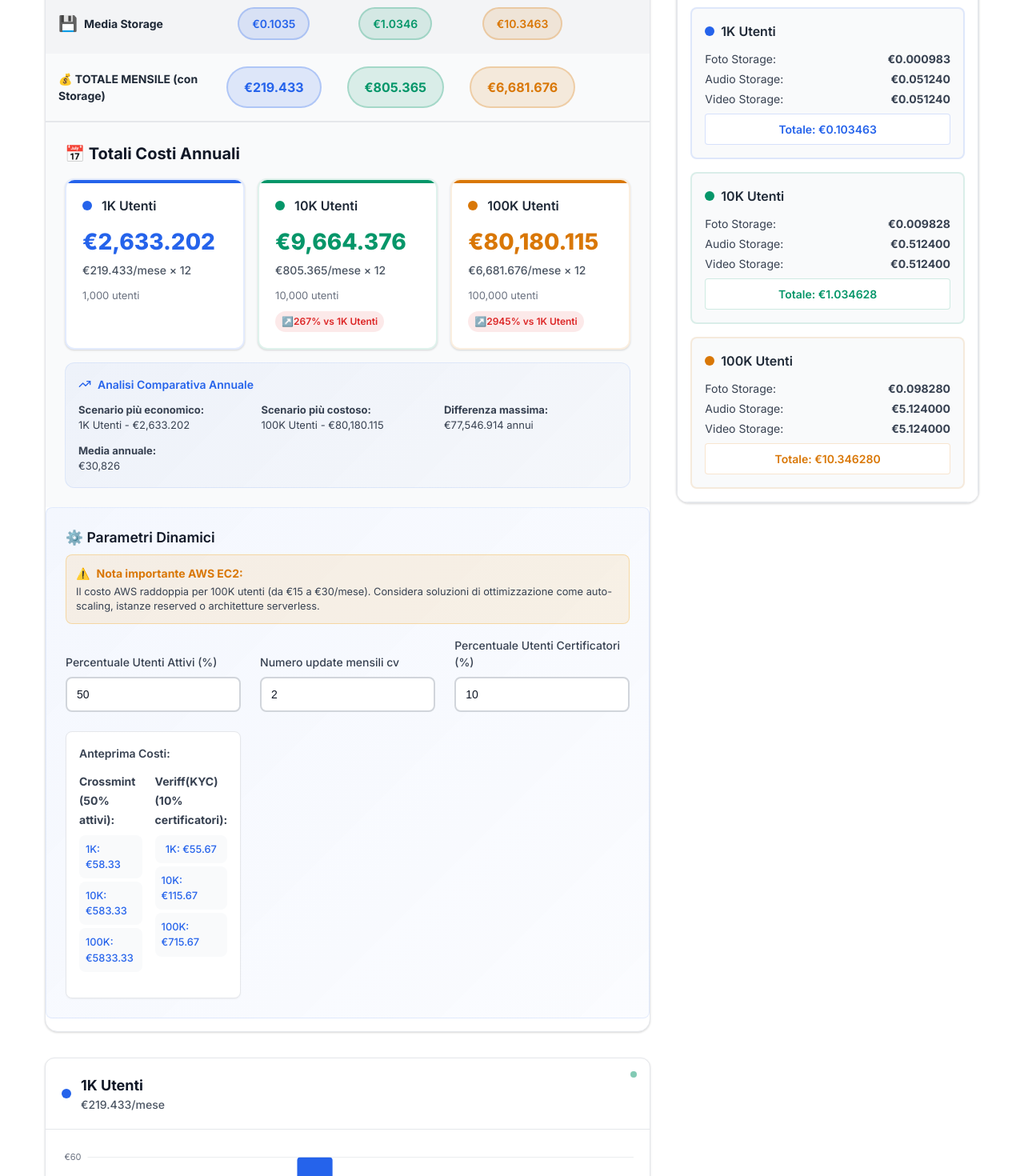
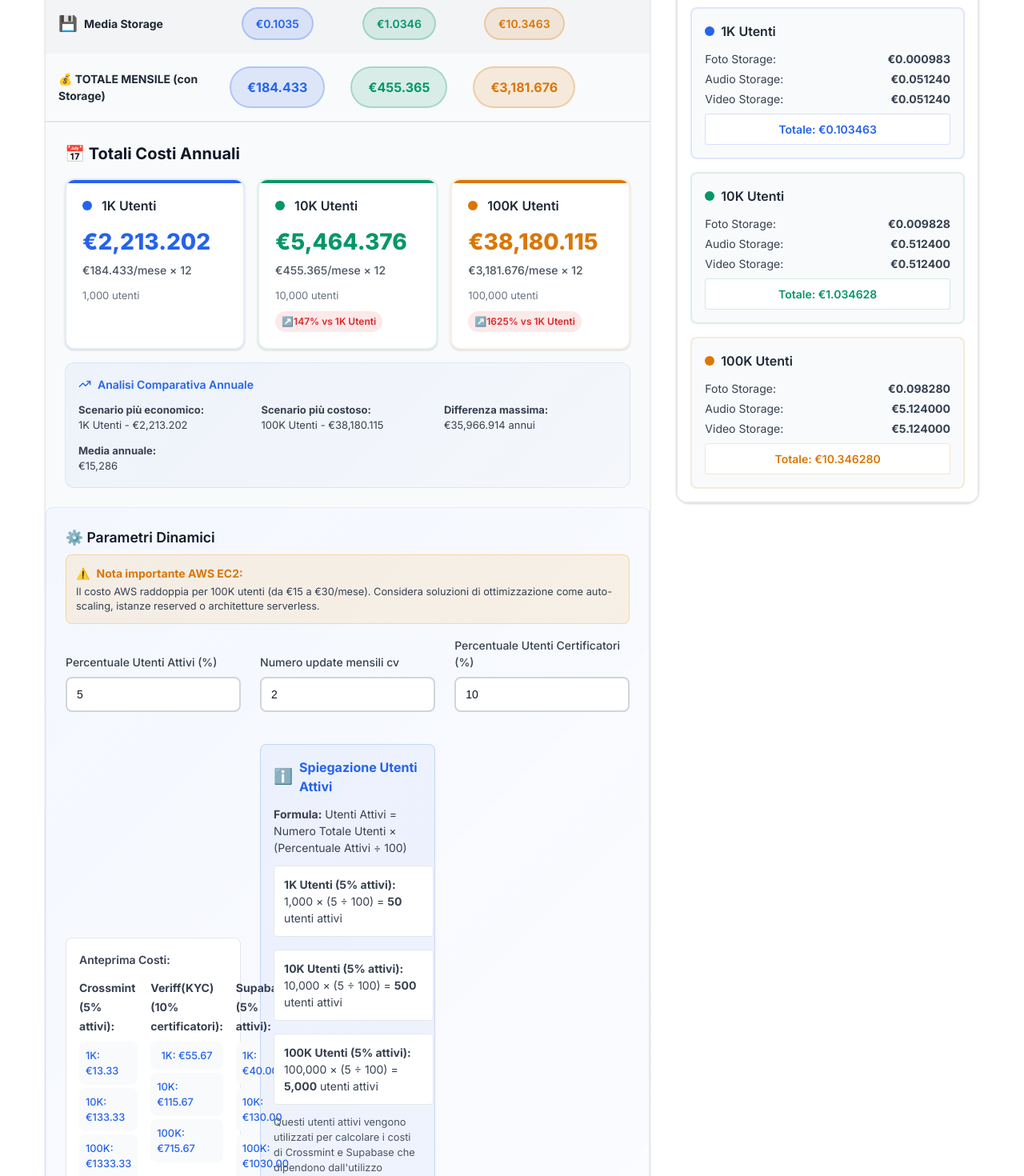
Before and after one commit to marconisoftwarw/JETCV-WEB-CALCULATOR, a React (Vite) app: page / in a window 1280 px wide. Shown: the part 1330-2800 px from the top of the page at 80% size. Built offline with nearby package versions, Linux system fonts and the light colour scheme.

Commit message:
fix code

```diff
--- a/src/Dati.tsx
+++ b/src/Dati.tsx
@@ -173,7 +173,7 @@ export default function DashboardServizi() {
   });
 
   // State per parametri di Crossmint
-  const [percentualeUtentiAttivi, setPercentualeUtentiAttivi] = useState(50); // Percentuale degli utenti attivi
+  const [percentualeUtentiAttivi, setPercentualeUtentiAttivi] = useState(5); // Percentuale degli utenti attivi
   const [numeroUpdateMint, setNumeroUpdateMint] = useState(2);
 
   // State per parametri di Veriff(KYC)
@@ -240,6 +240,17 @@ export default function DashboardServizi() {
     [percentualeUtentiAttivi, numeroUpdateMint],
   );
 
+  // Funzione per calcolare il costo di Supabase
+  const calcolaCostoSupabase = useCallback(
+    (numeroUtenti: number) => {
+      // Formula: 30 + (0.20 * utenti attivi al mese)
+      const utentiAttiviEffettivi =
+        (numeroUtenti * percentualeUtentiAttivi) / 100;
+      return 30 + 0.2 * utentiAttiviEffettivi;
+    },
+    [percentualeUtentiAttivi],
+  );
+
   // Scenari ordinati
   const scenariOrdinati = useMemo(
     () => scenariCustom.sort((a, b) => a.ordinamento - b.ordinamento),
@@ -265,6 +276,10 @@ export default function DashboardServizi() {
           // Applica la formula speciale per Veriff(KYC)
           if (s.servizio === "Veriff(KYC)") {
             costo = calcolaCostoVeriff(1000);
+          }
+          // Applica la formula speciale per Supabase
+          if (s.servizio === "Supabase") {
+            costo = calcolaCostoSupabase(1000);
           }
           // App Store e Play Store hanno costi fissi
           if (s.servizio === "App Store") {
@@ -286,6 +301,10 @@ export default function DashboardServizi() {
           if (s.servizio === "Veriff(KYC)") {
             costo = calcolaCostoVeriff(10000);
           }
+          // Applica la formula speciale per Supabase
+          if (s.servizio === "Supabase") {
+            costo = calcolaCostoSupabase(10000);
+          }
           // App Store e Play Store hanno costi fissi
           if (s.servizio === "App Store") {
             costo = 8.25; // 99€/anno = 8.25€/mese
@@ -302,9 +321,13 @@ export default function DashboardServizi() {
           if (s.servizio === "Crossmint") {
             costo = calcolaCostoCrossmint(100000);
           }
-          // Applica la formula speciale per Veriff(KYC)
+          // Applica la formula speciale per Veriff(KYC)")
           if (s.servizio === "Veriff(KYC)") {
             costo = calcolaCostoVeriff(100000);
+          }
+          // Applica la formula speciale per Supabase
+          if (s.servizio === "Supabase") {
+            costo = calcolaCostoSupabase(100000);
           }
           // App Store e Play Store hanno costi fissi
           if (s.servizio === "App Store") {
@@ -323,9 +346,13 @@ export default function DashboardServizi() {
           if (s.servizio === "Crossmint") {
             costo = calcolaCostoCrossmint(scenario.utenti);
           }
-          // Applica la formula speciale per Veriff(KYC)
+          // Applica la formula speciale per Veriff(KYC)")
           if (s.servizio === "Veriff(KYC)") {
             costo = calcolaCostoVeriff(scenario.utenti);
+          }
+          // Applica la formula speciale per Supabase
+          if (s.servizio === "Supabase") {
+            costo = calcolaCostoSupabase(scenario.utenti);
           }
           // App Store e Play Store hanno costi fissi
           if (s.servizio === "App Store") {
@@ -362,6 +389,7 @@ export default function DashboardServizi() {
     scenariOrdinati,
     calcolaCostoCrossmint,
     calcolaCostoVeriff,
+    calcolaCostoSupabase,
     mediaTable,
   ]);
 
@@ -446,10 +474,31 @@ export default function DashboardServizi() {
 
     // Dati servizi esistenti
     const serviziData = serviziRicorrenti.map((s) => {
-      if (scenario.utenti === 1000) return s.costo1000;
-      if (scenario.utenti === 10000) return s.costo10000;
-      if (scenario.utenti === 100000) return s.costo100000;
-      return Number(s[colonnaKey]) || 0;
+      let costo = 0;
+      if (scenario.utenti === 1000) {
+        costo = s.costo1000 || 0;
+      } else if (scenario.utenti === 10000) {
+        costo = s.costo10000 || 0;
+      } else if (scenario.utenti === 100000) {
+        costo = s.costo100000 || 0;
+      } else {
+        costo = Number(s[colonnaKey]) || 0;
+      }
+
+      // Applica le formule speciali
+      if (s.servizio === "Crossmint") {
+        costo = calcolaCostoCrossmint(scenario.utenti);
+      } else if (s.servizio === "Veriff(KYC)") {
+        costo = calcolaCostoVeriff(scenario.utenti);
+      } else if (s.servizio === "Supabase") {
+        costo = calcolaCostoSupabase(scenario.utenti);
+      } else if (s.servizio === "App Store") {
+        costo = 8.25; // 99€/anno = 8.25€/mese
+      } else if (s.servizio === "Play Store") {
+        costo = 2.08; // 25€ una tantum ammortizzato
+      }
+
+      return costo;
     });
 
     // Dati storage media
@@ -1053,6 +1102,10 @@ export default function DashboardServizi() {
                           if (servizio.servizio === "Veriff(KYC)") {
                             valore = calcolaCostoVeriff(scenario.utenti);
                           }
+                          // Applica la formula speciale per Supabase
+                          if (servizio.servizio === "Supabase") {
+                            valore = calcolaCostoSupabase(scenario.utenti);
+                          }
                           // App Store e Play Store hanno costi fissi
                           if (servizio.servizio === "App Store") {
                             valore = 8.25; // 99€/anno = 8.25€/mese
@@ -1078,6 +1131,7 @@ export default function DashboardServizi() {
                             >
                               {servizio.servizio === "Crossmint" ||
                               servizio.servizio === "Veriff(KYC)" ||
+                              servizio.servizio === "Supabase" ||
                               servizio.servizio === "App Store" ||
                               servizio.servizio === "Play Store" ? (
                                 <span
@@ -1090,7 +1144,8 @@ export default function DashboardServizi() {
                                   }}
                                   title={
                                     servizio.servizio === "Crossmint" ||
-                                    servizio.servizio === "Veriff(KYC)"
+                                    servizio.servizio === "Veriff(KYC)" ||
+                                    servizio.servizio === "Supabase"
                                       ? "Calcolato automaticamente con formula personalizzata"
                                       : "Costo fisso per tutti gli scenari"
                                   }
@@ -1630,7 +1685,7 @@ export default function DashboardServizi() {
                         }
                       }}
                       className="crossmint-input"
-                      placeholder="50"
+                      placeholder="5"
                       min="0"
                       max="100"
                       step="1"
@@ -1680,7 +1735,7 @@ export default function DashboardServizi() {
                       <div
                         style={{
                           display: "grid",
-                          gridTemplateColumns: "1fr 1fr",
+                          gridTemplateColumns: "repeat(3, 1fr)",
                           gap: "1rem",
                           marginBottom: "1rem",
                         }}
@@ -1742,7 +1797,153 @@ export default function DashboardServizi() {
                             </span>
                           </div>
                         </div>
+                        <div>
+                          <strong
+                            style={{
+                              fontSize: "0.875rem",
+                              color: "var(--gray-700)",
+                            }}
+                          >
+                            Supabase ({percentualeUtentiAttivi}% attivi):
+                          </strong>
+                          <div
+                            style={{
+                              display: "flex",
+                              flexDirection: "column",
+                              gap: "0.25rem",
+                              marginTop: "0.5rem",
+                            }}
+                          >
+                            <span style={{ fontSize: "0.8rem" }}>
+                              1K: €{calcolaCostoSupabase(1000).toFixed(2)}
+                            </span>
+                            <span style={{ fontSize: "0.8rem" }}>
+                              10K: €{calcolaCostoSupabase(10000).toFixed(2)}
+                            </span>
+                            <span style={{ fontSize: "0.8rem" }}>
+                              100K: €{calcolaCostoSupabase(100000).toFixed(2)}
+                            </span>
+                          </div>
+                        </div>
                       </div>
+                    </div>
+                  </div>
+
+                  {/* Spiegazione Utenti Attivi */}
+                  <div
+                    style={{
+                      padding: "1rem",
+                      backgroundColor: "rgba(37, 99, 235, 0.05)",
+                      border: "1px solid rgba(37, 99, 235, 0.2)",
+                      borderRadius: "var(--border-radius)",
+                      marginTop: "1rem",
+                    }}
+                  >
+                    <div
+                      style={{
+                        display: "flex",
+                        alignItems: "center",
+                        gap: "0.5rem",
+                        marginBottom: "0.75rem",
+                      }}
+                    >
+                      <span style={{ fontSize: "1.2rem" }}>ℹ️</span>
+                      <strong style={{ color: "var(--primary-color)" }}>
+                        Spiegazione Utenti Attivi
+                      </strong>
+                    </div>
+                    <div
+                      style={{
+                        fontSize: "0.875rem",
+                        color: "var(--gray-700)",
+                        lineHeight: "1.5",
+                      }}
+                    >
+                      <p style={{ margin: "0 0 0.5rem 0" }}>
+                        <strong>Formula:</strong> Utenti Attivi = Numero Totale
+                        Utenti × (Percentuale Attivi ÷ 100)
+                      </p>
+                      <div
+                        style={{
+                          display: "grid",
+                          gridTemplateColumns:
+                            "repeat(auto-fit, minmax(200px, 1fr))",
+                          gap: "1rem",
+                          marginTop: "0.75rem",
+                        }}
+                      >
+                        <div
+                          style={{
+                            padding: "0.75rem",
+                            backgroundColor: "white",
+                            borderRadius: "var(--border-radius-sm)",
+                            border: "1px solid var(--gray-200)",
+                          }}
+                        >
+                          <strong>
+                            1K Utenti ({percentualeUtentiAttivi}% attivi):
+                          </strong>
+                          <br />
+                          1,000 × ({percentualeUtentiAttivi} ÷ 100) ={" "}
+                          <strong>
+                            {Math.round(
+                              (1000 * percentualeUtentiAttivi) / 100,
+                            ).toLocaleString()}
+                          </strong>{" "}
+                          utenti attivi
+                        </div>
+                        <div
+                          style={{
+                            padding: "0.75rem",
+                            backgroundColor: "white",
+                            borderRadius: "var(--border-radius-sm)",
+                            border: "1px solid var(--gray-200)",
+                          }}
+                        >
+                          <strong>
+                            10K Utenti ({percentualeUtentiAttivi}% attivi):
+                          </strong>
+                          <br />
+                          10,000 × ({percentualeUtentiAttivi} ÷ 100) ={" "}
+                          <strong>
+                            {Math.round(
+                              (10000 * percentualeUtentiAttivi) / 100,
+                            ).toLocaleString()}
+                          </strong>{" "}
+                          utenti attivi
+                        </div>
+                        <div
+                          style={{
+                            padding: "0.75rem",
+                            backgroundColor: "white",
+                            borderRadius: "var(--border-radius-sm)",
+                            border: "1px solid var(--gray-200)",
+                          }}
+                        >
+                          <strong>
+                            100K Utenti ({percentualeUtentiAttivi}% attivi):
+                          </strong>
+                          <br />
+                          100,000 × ({percentualeUtentiAttivi} ÷ 100) ={" "}
+                          <strong>
+                            {Math.round(
+                              (100000 * percentualeUtentiAttivi) / 100,
+                            ).toLocaleString()}
+                          </strong>{" "}
+                          utenti attivi
+                        </div>
+                      </div>
+                      <p
+                        style={{
+                          margin: "0.75rem 0 0 0",
+                          fontSize: "0.8rem",
+                          color: "var(--gray-600)",
+                        }}
+                      >
+                        Questi utenti attivi vengono utilizzati per calcolare i
+                        costi di Crossmint e Supabase che dipendono
+                        dall'utilizzo effettivo.
+                      </p>
                     </div>
                   </div>
                 </div>
```
